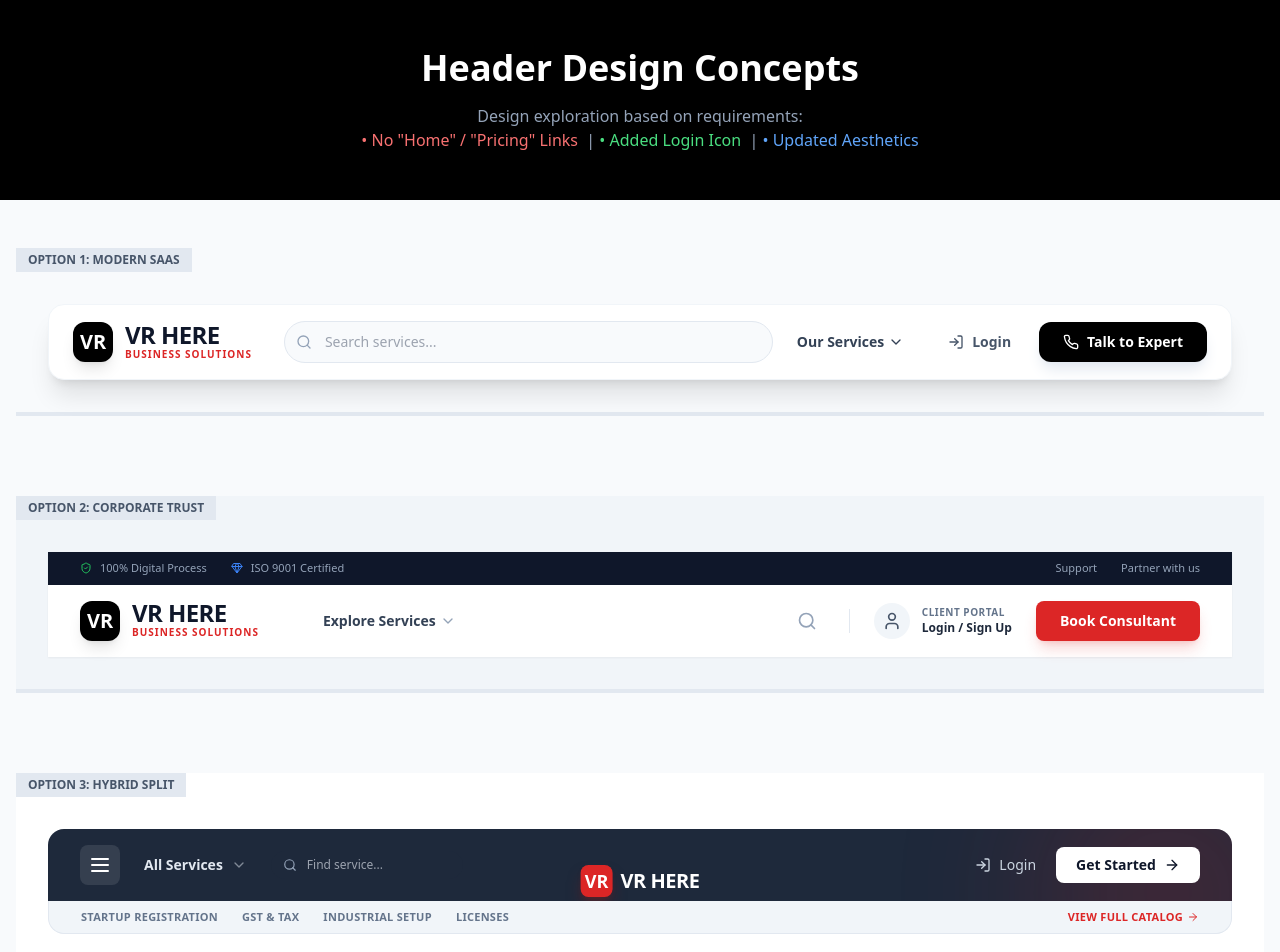
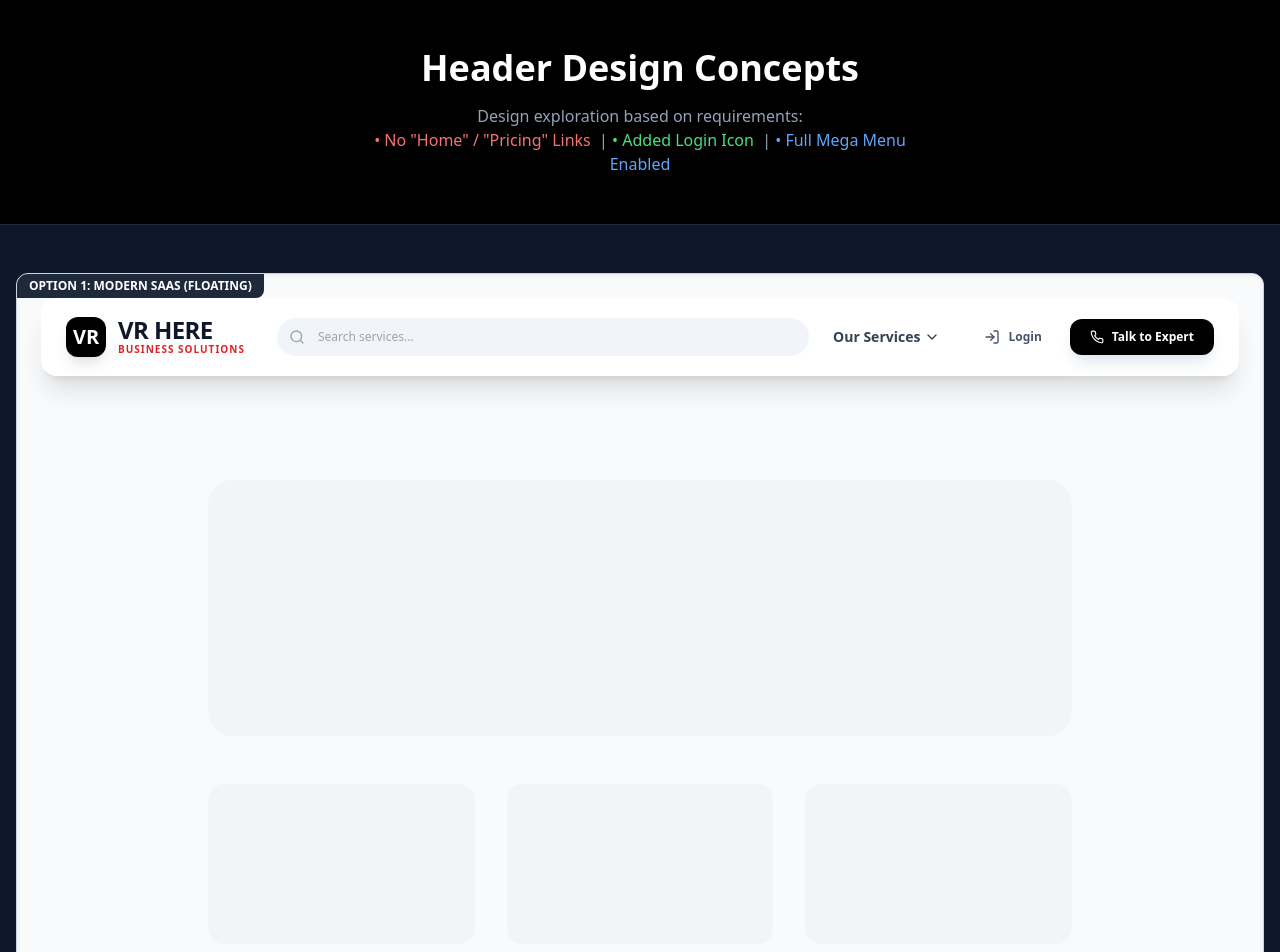
Before and after one commit to doraswamyraju/vr_here, a React (Vite) app: page /header-designs in a window 1280 px wide. Shown: the top 952 px of the page. Built offline with nearby package versions, Linux system fonts and the light colour scheme.

Commit message:
Enhance: Add Mega Menu and Scroll to Header Designs

```diff
--- a/frontend/HeaderDesignOptions.jsx
+++ b/frontend/HeaderDesignOptions.jsx
@@ -1,13 +1,15 @@
 import React, { useState } from 'react';
 import {
     Phone, Search, ChevronDown, User, LogIn, Menu, X,
-    MapPin, Mail, ArrowRight, ShieldCheck, Gem
+    MapPin, Mail, ArrowRight, ShieldCheck, Gem,
+    Factory, Stamp, Calculator, Briefcase, Globe, IndianRupee, Lightbulb, MoreHorizontal
 } from 'lucide-react';
 import { MENU_DATA, getServiceLink } from './components/SharedComponents';
 
-// --- MOCK LOGO COMPONENT ---
+// --- SHARED COMPONENTS ---
+
 const Logo = ({ theme = 'dark' }) => (
-    <div className="flex items-center gap-3 cursor-pointer">
+    <div className="flex items-center gap-3 cursor-pointer select-none">
         <div className={`w-10 h-10 rounded-xl flex items-center justify-center font-black text-xl shadow-lg ${theme === 'dark' ? 'bg-black text-white' : 'bg-red-600 text-white'}`}>
             VR
         </div>
@@ -18,61 +20,110 @@ const Logo = ({ theme = 'dark' }) => (
     </div>
 );
 
+const MegaMenu = ({ isOpen }) => {
+    if (!isOpen) return null;
+    return (
+        <div className="absolute top-full left-1/2 -translate-x-1/2 mt-4 w-[90vw] max-w-[1000px] bg-white rounded-2xl shadow-2xl border-t-4 border-red-600 overflow-hidden animate-fade-in z-[100] text-left">
+            <div className="flex">
+                <div className="w-64 bg-slate-50 p-6 flex flex-col justify-between border-r border-slate-100 hidden md:flex">
+                    <div>
+                        <h3 className="text-lg font-black text-slate-900 mb-2">Our Expertise</h3>
+                        <p className="text-xs text-slate-500 mb-6 leading-relaxed">Everything from company registration to industrial setup under one roof.</p>
+                        <div className="space-y-3">
+                            <div className="flex items-center text-[10px] font-bold uppercase tracking-wider text-slate-600"><span className="w-2 h-2 bg-green-500 rounded-full mr-2"></span> 100% Online</div>
+                            <div className="flex items-center text-[10px] font-bold uppercase tracking-wider text-slate-600"><span className="w-2 h-2 bg-green-500 rounded-full mr-2"></span> Expert Team</div>
+                        </div>
+                    </div>
+                </div>
+                <div className="flex-1 p-6 grid grid-cols-2 md:grid-cols-4 gap-x-4 gap-y-6 max-h-[60vh] overflow-y-auto">
+                    {MENU_DATA.map((service) => (
+                        <div key={service.id} className="group/item">
+                            <div className="flex items-center space-x-2 mb-2">
+                                <service.icon className="w-4 h-4 text-red-600" />
+                                <h4 className="font-bold text-slate-900 text-xs uppercase tracking-wide group-hover/item:text-red-600 transition-colors">{service.title}</h4>
+                            </div>
+                            <ul className="space-y-1.5 border-l border-slate-100 pl-3">
+                                {service.items.map((item, i) => (
+                                    <li key={i}>
+                                        <a href={getServiceLink(item)} className="block text-xs text-slate-500 hover:text-red-600 hover:font-bold transition-all truncate">
+                                            {item}
+                                        </a>
+                                    </li>
+                                ))}
+                            </ul>
+                        </div>
+                    ))}
+                </div>
+            </div>
+        </div>
+    );
+};
+
+// --- DUMMY CONTENT SCROLLER ---
+const PageContent = () => (
+    <div className="max-w-4xl mx-auto py-20 px-4 space-y-12 opacity-30 pointer-events-none select-none grayscale">
+        <div className="h-64 bg-slate-200 rounded-3xl w-full"></div>
+        <div className="grid grid-cols-3 gap-8">
+            <div className="h-40 bg-slate-200 rounded-2xl"></div>
+            <div className="h-40 bg-slate-200 rounded-2xl"></div>
+            <div className="h-40 bg-slate-200 rounded-2xl"></div>
+        </div>
+        <div className="h-96 bg-slate-200 rounded-3xl w-full"></div>
+    </div>
+);
+
+
 // --- OPTION 1: "MODERN SAAS" (Clean, No Top Bar, Floating) ---
 const HeaderOption1 = () => {
     const [isHovered, setIsHovered] = useState(false);
     return (
-        <div className="bg-slate-50 p-8 border-b-4 border-slate-200 relative">
-            <span className="absolute top-0 left-0 bg-slate-200 text-slate-600 px-3 py-1 text-xs font-bold uppercase">Option 1: Modern SaaS</span>
+        <div className="bg-slate-50 relative h-[800px] overflow-y-auto border border-slate-300 rounded-xl shadow-inner scrollbar-hide">
+            <div className="sticky top-0 z-10 p-6 pointer-events-none">
+                <span className="absolute top-0 left-0 bg-slate-800 text-white px-3 py-1 text-xs font-bold uppercase rounded-br-lg z-20 pointer-events-auto">Option 1: Modern SaaS (Floating)</span>
 
-            <header className="bg-white rounded-2xl shadow-xl border border-slate-100 px-6 py-4 max-w-[1400px] mx-auto flex items-center justify-between relative mt-6">
+                <header className="bg-white/90 backdrop-blur-md rounded-2xl shadow-xl border border-white/50 px-6 py-3 max-w-[1400px] mx-auto flex items-center justify-between pointer-events-auto transition-all">
                     <Logo theme="dark" />
 
-                {/* CENTER: SEARCH & NAV */}
                     <div className="flex-1 max-w-2xl mx-8 flex items-center gap-6">
-                    <div className="relative flex-1 group">
+                        <div className="relative flex-1 group hidden md:block">
                             <Search className="absolute left-3 top-1/2 -translate-y-1/2 w-4 h-4 text-slate-400 group-focus-within:text-red-500 transition-colors" />
-                        <input type="text" placeholder="Search services..." className="w-full bg-slate-50 border border-slate-200 rounded-full py-2.5 pl-10 pr-4 text-sm focus:outline-none focus:ring-2 focus:ring-red-500/20 focus:border-red-500 transition-all" />
+                            <input type="text" placeholder="Search services..." className="w-full bg-slate-100 border-transparent hover:bg-white hover:border-slate-200 focus:bg-white border focus:border-red-500 rounded-full py-2.5 pl-10 pr-4 text-xs font-medium focus:outline-none transition-all" />
                         </div>
 
-                    {/* SIMPLE DROPDOWN TRIGGER */}
                         <div className="relative" onMouseEnter={() => setIsHovered(true)} onMouseLeave={() => setIsHovered(false)}>
-                        <button className={`flex items-center text-sm font-bold transition-colors ${isHovered ? 'text-red-600' : 'text-slate-700'}`}>
+                            <button className={`flex items-center text-sm font-bold transition-colors py-4 ${isHovered ? 'text-red-600' : 'text-slate-700'}`}>
                                 Our Services <ChevronDown className={`ml-1 w-4 h-4 transition-transform ${isHovered ? 'rotate-180' : ''}`} />
                             </button>
-                        {/* Placeholder for Dropdown Content */}
-                        {isHovered && (
-                            <div className="absolute top-full left-1/2 -translate-x-1/2 mt-4 w-64 bg-white rounded-xl shadow-2xl border border-slate-100 p-4 text-center text-xs text-slate-400 z-50">
-                                (Full Mega Menu Content would go here)
-                            </div>
-                        )}
+                            <MegaMenu isOpen={isHovered} />
                         </div>
                     </div>
 
-                {/* RIGHT: ACTIONS */}
                     <div className="flex items-center gap-4">
-                    <button className="flex items-center gap-2 text-slate-600 hover:text-red-600 font-bold text-sm px-3 py-2 rounded-lg hover:bg-red-50 transition-colors">
+                        <button className="flex items-center gap-2 text-slate-600 hover:text-red-600 font-bold text-xs px-3 py-2 rounded-lg hover:bg-red-50 transition-colors">
                             <LogIn className="w-4 h-4" /> <span>Login</span>
                         </button>
-                    <button className="bg-black text-white px-6 py-2.5 rounded-xl font-bold text-sm hover:bg-slate-800 transition shadow-lg shadow-slate-200 flex items-center gap-2">
-                        <Phone className="w-4 h-4" /> <span>Talk to Expert</span>
+                        <button className="bg-black text-white px-5 py-2.5 rounded-xl font-bold text-xs hover:bg-slate-800 transition shadow-lg shadow-slate-200 flex items-center gap-2 transform hover:-translate-y-0.5">
+                            <Phone className="w-3.5 h-3.5" /> <span>Talk to Expert</span>
                         </button>
                     </div>
                 </header>
+            </div>
+            <PageContent />
         </div>
     );
 };
 
 // --- OPTION 2: "CORPORATE TRUST" (Structured, Dark Top, Professional) ---
 const HeaderOption2 = () => {
+    const [isHovered, setIsHovered] = useState(false);
     return (
-        <div className="bg-slate-100 p-8 border-b-4 border-slate-200 relative">
-            <span className="absolute top-0 left-0 bg-slate-200 text-slate-600 px-3 py-1 text-xs font-bold uppercase">Option 2: Corporate Trust</span>
+        <div className="bg-slate-100 relative h-[800px] overflow-y-auto border border-slate-300 rounded-xl shadow-inner scrollbar-hide">
+            <span className="absolute top-0 left-0 bg-slate-800 text-white px-3 py-1 text-xs font-bold uppercase rounded-br-lg z-20">Option 2: Corporate Trust (Sticky)</span>
 
             {/* HEADER CONTAINER */}
-            <div className="bg-white shadow-sm mt-6">
+            <div className="bg-white shadow-sm sticky top-0 z-50">
                 {/* TOP BAR */}
-                <div className="bg-[#0f172a] text-slate-400 text-[11px] font-medium py-2 px-8 flex justify-between items-center">
+                <div className="bg-[#0f172a] text-slate-400 text-[10px] font-bold uppercase tracking-wider py-2 px-8 flex justify-between items-center">
                     <div className="flex gap-6">
                         <span className="flex items-center"><ShieldCheck className="w-3 h-3 mr-2 text-green-500" /> 100% Digital Process</span>
                         <span className="flex items-center"><Gem className="w-3 h-3 mr-2 text-blue-500" /> ISO 9001 Certified</span>
@@ -84,23 +135,22 @@ const HeaderOption2 = () => {
                 </div>
 
                 {/* MAIN BAR */}
-                <div className="px-8 py-4 flex items-center justify-between max-w-[1400px] mx-auto">
+                <div className="px-8 py-3 flex items-center justify-between max-w-[1400px] mx-auto relative">
                     <div className="flex items-center gap-12">
                         <Logo theme="dark" />
 
-                        {/* LEFT ALIGNED NAV */}
-                        <nav className="hidden lg:flex items-center gap-1">
-                            <button className="px-4 py-2 text-sm font-bold text-slate-700 hover:text-red-600 flex items-center gap-1">
-                                Explore Services <ChevronDown className="w-4 h-4 text-slate-400" />
+                        <nav className="hidden lg:flex items-center gap-1 h-full" onMouseEnter={() => setIsHovered(true)} onMouseLeave={() => setIsHovered(false)}>
+                            <button className={`px-4 py-4 text-sm font-bold flex items-center gap-1 transition-colors ${isHovered ? 'text-red-600 bg-red-50 rounded-t-lg' : 'text-slate-700'}`}>
+                                Explore Services <ChevronDown className={`w-4 h-4 transition-transform ${isHovered ? 'rotate-180' : ''}`} />
                             </button>
+                            <MegaMenu isOpen={isHovered} />
                         </nav>
                     </div>
 
                     <div className="flex items-center gap-6">
-                        {/* SEARCH ICON ONLY */}
                         <button className="p-2 text-slate-400 hover:text-red-600 transition"><Search className="w-5 h-5" /></button>
 
-                        <div className="h-6 w-px bg-slate-200"></div>
+                        <div className="h-8 w-px bg-slate-100"></div>
 
                         {/* LOGIN WITH AVATAR FEEL */}
                         <button className="flex items-center gap-3 group">
@@ -113,36 +163,41 @@ const HeaderOption2 = () => {
                             </div>
                         </button>
 
-                        <button className="bg-red-600 text-white px-6 py-2.5 rounded-lg font-bold text-sm hover:bg-red-700 transition shadow-lg shadow-red-600/20">
+                        <button className="bg-red-600 text-white px-6 py-2.5 rounded-lg font-bold text-xs hover:bg-red-700 transition shadow-lg shadow-red-600/20 uppercase tracking-wide">
                             Book Consultant
                         </button>
                     </div>
                 </div>
             </div>
+            <PageContent />
         </div>
     );
 };
 
 // --- OPTION 3: "HYBRID SPLIT" (Logo Center, Actions Sides, High Contrast) ---
 const HeaderOption3 = () => {
+    const [isHovered, setIsHovered] = useState(false);
     return (
-        <div className="bg-white p-8 relative">
-            <span className="absolute top-0 left-0 bg-slate-200 text-slate-600 px-3 py-1 text-xs font-bold uppercase">Option 3: Hybrid Split</span>
+        <div className="bg-white relative h-[800px] overflow-y-auto border border-slate-300 rounded-xl shadow-inner scrollbar-hide">
+            <span className="absolute top-0 left-0 bg-slate-800 text-white px-3 py-1 text-xs font-bold uppercase rounded-br-lg z-20">Option 3: Hybrid Split (Floating)</span>
 
-            <header className="mt-6 bg-[#1e293b] text-white py-4 px-8 rounded-t-2xl max-w-[1400px] mx-auto relative overflow-hidden">
-                {/* DECORATION */}
-                <div className="absolute top-0 right-0 w-64 h-64 bg-red-600 rounded-full blur-[80px] opacity-20 -mr-16 -mt-16 pointer-events-none"></div>
-
+            <div className="sticky top-0 z-50 p-4">
+                <header className="bg-[#1e293b] text-white py-3 px-8 rounded-t-2xl max-w-[1400px] mx-auto relative shadow-2xl">
                     <div className="flex justify-between items-center relative z-10">
                         {/* LEFT: NAV */}
                         <div className="flex items-center gap-6">
                             <div className="bg-white/10 p-2 rounded-lg cursor-pointer hover:bg-white/20 transition">
-                            <Menu className="w-6 h-6 text-white" />
+                                <Menu className="w-5 h-5 text-white" />
                             </div>
-                        <button className="flex items-center gap-2 text-sm font-bold text-slate-200 hover:text-white transition">
+
+                            <div className="relative" onMouseEnter={() => setIsHovered(true)} onMouseLeave={() => setIsHovered(false)}>
+                                <button className={`flex items-center gap-2 text-sm font-bold transition py-2 ${isHovered ? 'text-white' : 'text-slate-300 hover:text-white'}`}>
                                     All Services <ChevronDown className="w-4 h-4 opacity-50" />
                                 </button>
-                        <div className="relative hidden md:block">
+                                <MegaMenu isOpen={isHovered} />
+                            </div>
+
+                            <div className="relative hidden lg:block ml-4">
                                 <Search className="absolute left-3 top-1/2 -translate-y-1/2 w-3.5 h-3.5 text-slate-400" />
                                 <input type="text" placeholder="Find service..." className="bg-slate-800 border-none rounded-full py-1.5 pl-9 pr-4 text-xs focus:ring-1 focus:ring-red-500 text-slate-200 w-48 transition-all focus:w-64" />
                             </div>
@@ -158,16 +213,16 @@ const HeaderOption3 = () => {
 
                         {/* RIGHT: LOGIN & CTA */}
                         <div className="flex items-center gap-5">
-                        <button className="flex items-center gap-2 text-slate-300 hover:text-white font-medium text-sm transition">
+                            <button className="flex items-center gap-2 text-slate-300 hover:text-white font-medium text-xs transition">
                                 <LogIn className="w-4 h-4" /> <span className="hidden sm:inline">Login</span>
                             </button>
-                        <button className="bg-white text-slate-900 px-5 py-2 rounded-lg font-bold text-sm hover:bg-slate-100 transition flex items-center gap-2">
-                            <span>Get Started</span> <ArrowRight className="w-4 h-4" />
+                            <button className="bg-white text-slate-900 px-5 py-2 rounded-lg font-bold text-xs hover:bg-slate-100 transition flex items-center gap-2">
+                                <span>Get Started</span> <ArrowRight className="w-3.5 h-3.5" />
                             </button>
                         </div>
                     </div>
                 </header>
-            <div className="bg-slate-100 py-2 px-8 rounded-b-2xl border-x border-b border-slate-200 max-w-[1400px] mx-auto flex gap-6 overflow-x-auto text-[11px] font-bold uppercase tracking-wide text-slate-500">
+                <div className="bg-slate-100 py-2.5 px-8 rounded-b-2xl border-x border-b border-slate-200 max-w-[1400px] mx-auto flex gap-6 overflow-x-auto text-[10px] font-bold uppercase tracking-wide text-slate-500 shadow-lg">
                     <span className="hover:text-red-600 cursor-pointer whitespace-nowrap">Startup Registration</span>
                     <span className="hover:text-red-600 cursor-pointer whitespace-nowrap">GST & Tax</span>
                     <span className="hover:text-red-600 cursor-pointer whitespace-nowrap">Industrial Setup</span>
@@ -175,24 +230,26 @@ const HeaderOption3 = () => {
                     <span className="text-red-600 cursor-pointer whitespace-nowrap flex-1 text-right flex items-center justify-end gap-1">View Full Catalog <ArrowRight className="w-3 h-3" /></span>
                 </div>
             </div>
+            <PageContent />
+        </div>
     );
 };
 
 const HeaderDesignOptions = () => {
     return (
-        <div className="min-h-screen bg-slate-50 space-y-12 pb-20 font-sans text-slate-800">
-            <div className="bg-black text-white py-12 px-6 text-center">
+        <div className="min-h-screen bg-slate-900 space-y-12 pb-20 font-sans text-slate-800">
+            <div className="bg-black text-white py-12 px-6 text-center border-b border-slate-800">
                 <h1 className="text-4xl font-black mb-4">Header Design Concepts</h1>
                 <p className="text-slate-400 max-w-xl mx-auto">
                     Design exploration based on requirements:
                     <br />
                     <span className="text-red-400">• No "Home" / "Pricing" Links</span> &nbsp;|&nbsp;
                     <span className="text-green-400">• Added Login Icon</span> &nbsp;|&nbsp;
-                    <span className="text-blue-400">• Updated Aesthetics</span>
+                    <span className="text-blue-400">• Full Mega Menu Enabled</span>
                 </p>
             </div>
 
-            <div className="max-w-[1600px] mx-auto px-4 space-y-20">
+            <div className="max-w-[1600px] mx-auto px-4 grid grid-cols-1 gap-16">
                 <HeaderOption1 />
                 <HeaderOption2 />
                 <HeaderOption3 />
```
Also changed, not shown: 3 other files (tests, documents, lock files or other folders). Lines whose indentation alone changed are shown as unchanged.
